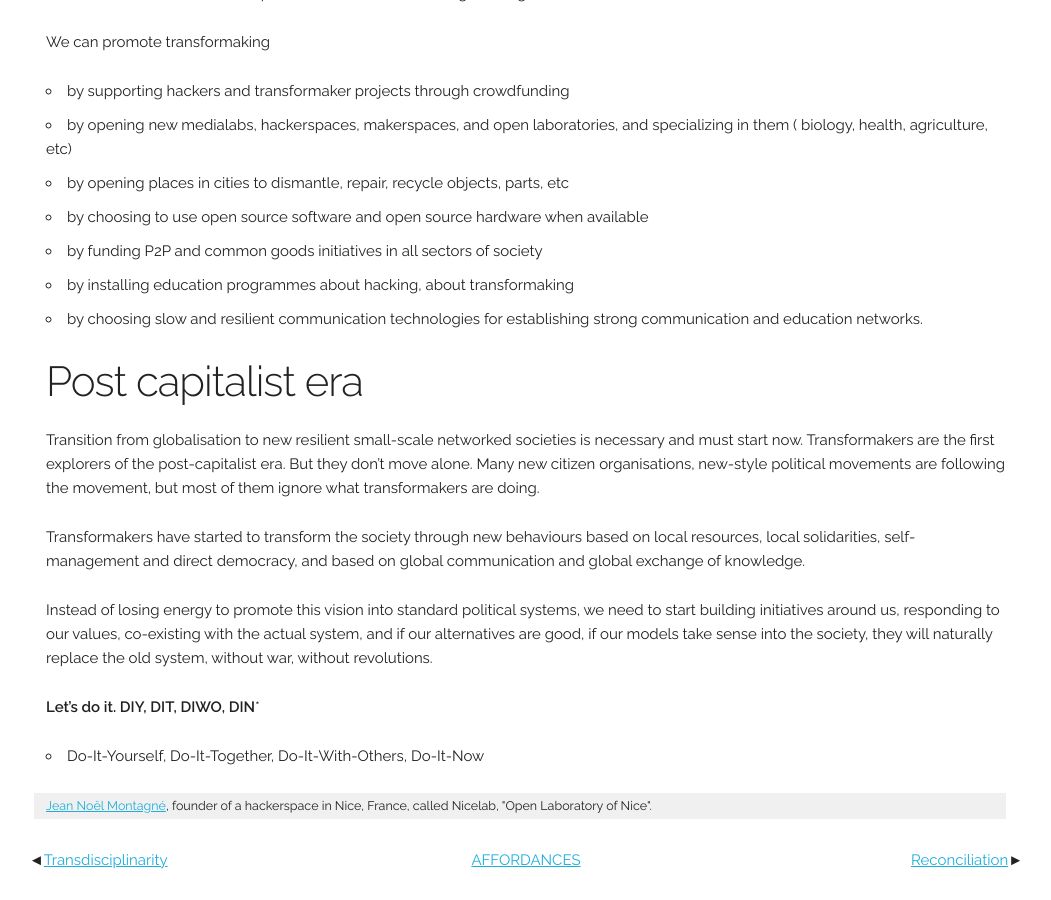
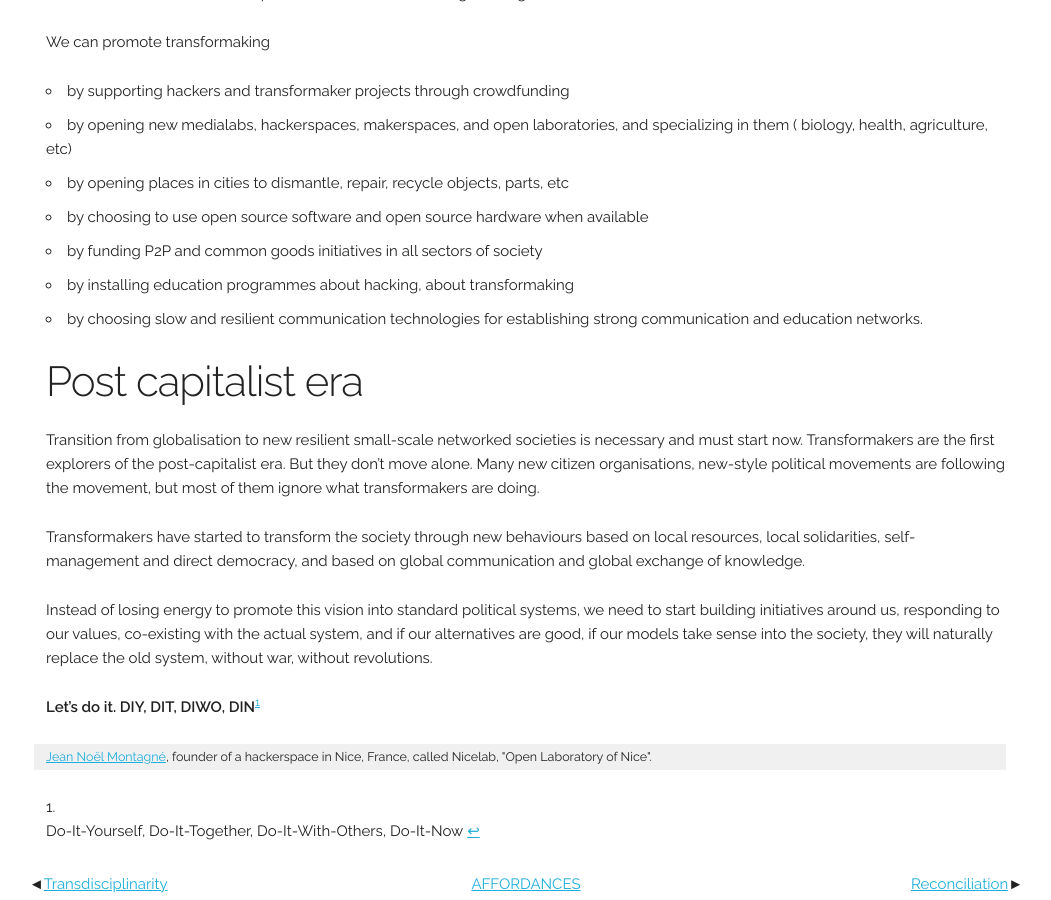
Before and after one commit to costoffreedom/costoffreedom.cc, a Jekyll site: the page built from book/affordances/resilient-networks.md, in a window 1280 px wide and 900 px high, scrolled down 2401 px. Shown: the whole window, without its empty margins (114-1165 px from the left). Built offline with Jekyll 4.4.1, drawn with Linux system fonts in a browser that asks for light colours; before the commit the page ends 3277 px from its top, so only the background shows below that.

Commit message:
Fix footnote

```diff
--- a/book/affordances/resilient-networks.md
+++ b/book/affordances/resilient-networks.md
@@ -205,8 +205,8 @@ our alternatives are good, if our models take sense into the society,
 they will naturally replace the old system, without war, without
 revolutions.
 
-__Let's do it. DIY, DIT, DIWO, DIN__*
-
-* Do-It-Yourself, Do-It-Together, Do-It-With-Others, Do-It-Now
+__Let's do it. DIY, DIT, DIWO, DIN__[^1]
 
 <p class="author bio"><a href="../authors/jean-noel-montagne">Jean Noël Montagné</a>, founder of a hackerspace in Nice, France, called Nicelab, "Open Laboratory of Nice".</p>
+
+[^1]: Do-It-Yourself, Do-It-Together, Do-It-With-Others, Do-It-Now
```
